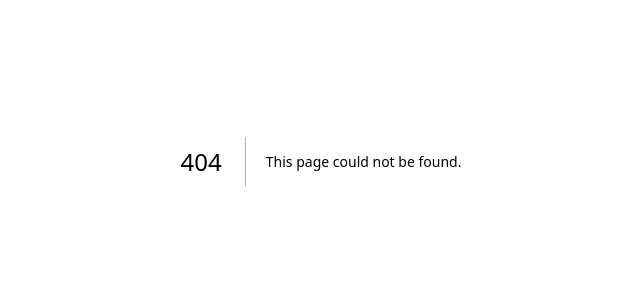
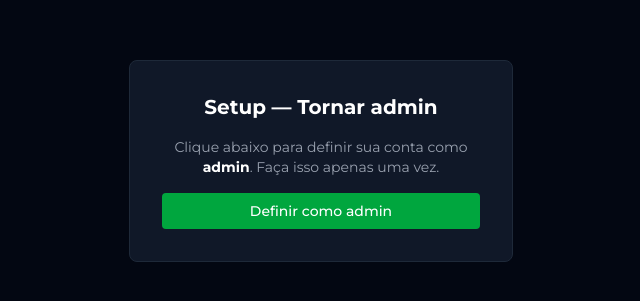
Before and after one commit to oluisborges/shogunclientes, a Next.js app: page /setup in a window 1280 px wide. Before the commit this address had no page. Shown: the part 239-540 px from the top of the page, without its empty margins (319-959 px from the left). Built offline with nearby package versions, Linux system fonts and the light colour scheme.

Commit message:
Add /setup page to bootstrap admin role
https://claude.ai/code/session_014cErFuHY7qKSjyHhMMZhZD

```diff
--- /dev/null
+++ b/app/setup/page.tsx
@@ -0,0 +1,68 @@
+"use client"
+
+import { useState } from "react"
+
+export default function SetupPage() {
+  const [status, setStatus] = useState<"idle" | "loading" | "ok" | "error">("idle")
+  const [message, setMessage] = useState("")
+
+  async function handleSetAdmin() {
+    setStatus("loading")
+    try {
+      const res = await fetch("/api/debug/update-role", {
+        method: "POST",
+        headers: { "Content-Type": "application/json" },
+        body: JSON.stringify({ role: "admin" }),
+      })
+      const data = await res.json()
+      if (!res.ok) throw new Error(data.error || "Erro desconhecido")
+      setStatus("ok")
+      setMessage(data.message ?? "Role atualizado!")
+    } catch (err) {
+      setStatus("error")
+      setMessage(err instanceof Error ? err.message : "Erro")
+    }
+  }
+
+  return (
+    <div className="min-h-screen flex items-center justify-center bg-gray-950">
+      <div className="bg-gray-900 border border-gray-800 rounded-lg p-8 w-full max-w-sm text-center space-y-4">
+        <h1 className="text-white text-xl font-bold">Setup — Tornar admin</h1>
+        <p className="text-gray-400 text-sm">
+          Clique abaixo para definir sua conta como <strong className="text-white">admin</strong>.
+          Faça isso apenas uma vez.
+        </p>
+
+        {status === "ok" ? (
+          <div className="space-y-3">
+            <p className="text-green-400 font-medium">{message}</p>
+            <a
+              href="/metricas"
+              className="block px-4 py-2 bg-green-600 hover:bg-green-500 text-white rounded text-sm font-medium transition-colors"
+            >
+              Ir para o sistema →
+            </a>
+          </div>
+        ) : status === "error" ? (
+          <div className="space-y-3">
+            <p className="text-red-400 text-sm">{message}</p>
+            <button
+              onClick={handleSetAdmin}
+              className="px-4 py-2 bg-gray-700 hover:bg-gray-600 text-white rounded text-sm transition-colors"
+            >
+              Tentar novamente
+            </button>
+          </div>
+        ) : (
+          <button
+            onClick={handleSetAdmin}
+            disabled={status === "loading"}
+            className="w-full px-4 py-2 bg-green-600 hover:bg-green-500 disabled:opacity-50 text-white rounded text-sm font-medium transition-colors"
+          >
+            {status === "loading" ? "Aguarde…" : "Definir como admin"}
+          </button>
+        )}
+      </div>
+    </div>
+  )
+}
```
